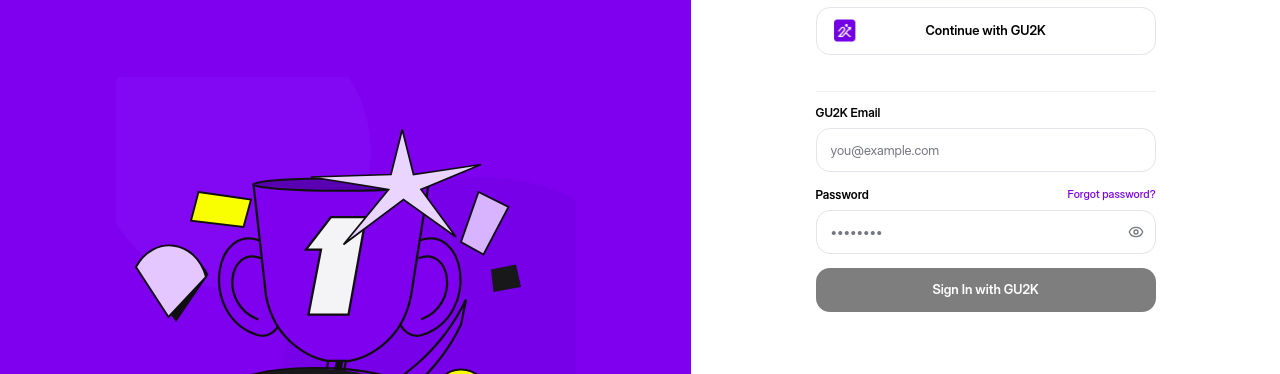
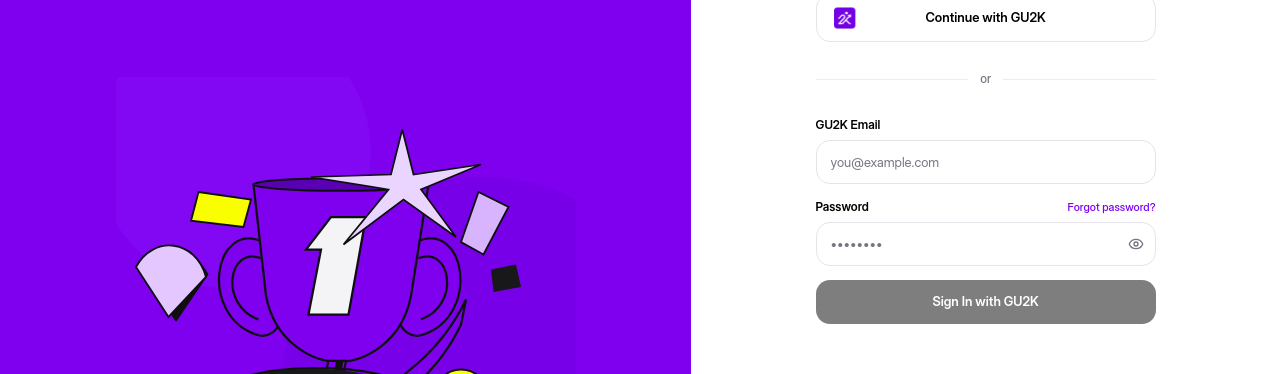
Before and after one commit to Malokunlabs/arena_talent, a Next.js app: page /login in a window 1280 px wide. Shown: the part 323-697 px from the top of the page. Built offline with nearby package versions, Linux system fonts and the light colour scheme; no server answers.

Commit message:
Login: add 'or' divider between GU2K button and form

```diff
--- a/app/login/page.tsx
+++ b/app/login/page.tsx
@@ -116,11 +116,17 @@ export default function LoginPage() {
           </div>
 
           {/* Sign in with GU2K details */}
-          <div className="pt-2">
+          <div className="relative flex items-center gap-3">
+            <div className="flex-1 h-px bg-[#ECECF0]" />
+            <span className="text-[12px] text-[#747682] font-medium">or</span>
+            <div className="flex-1 h-px bg-[#ECECF0]" />
+          </div>
+
+          <div>
             {(
               <form
                 onSubmit={handleEmailLogin}
-                className="space-y-3.5 pt-3 border-t border-[#EFEFF3] animate-in fade-in duration-200"
+                className="space-y-3.5 animate-in fade-in duration-200"
               >
                 <div className="space-y-1.5">
                   <label
```
